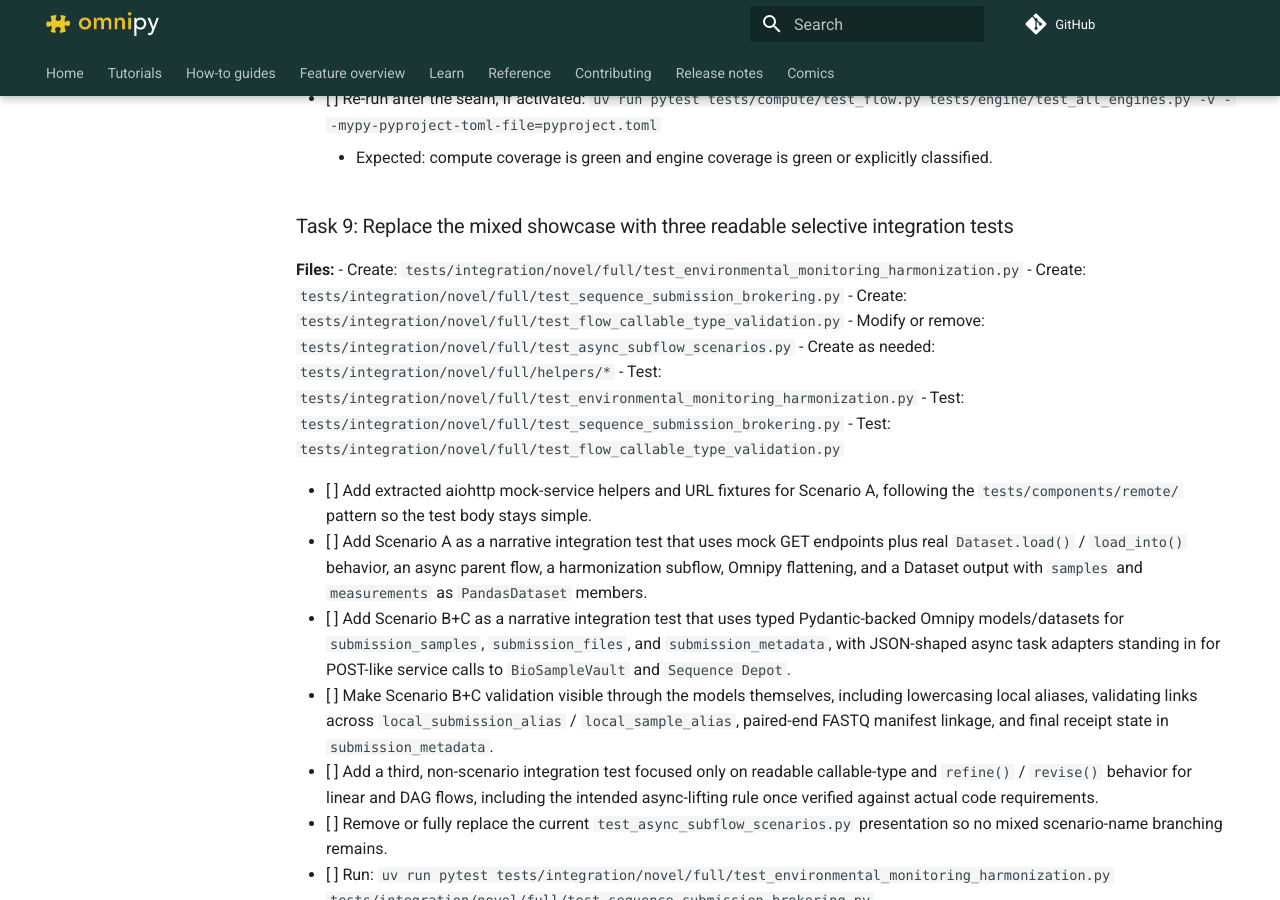
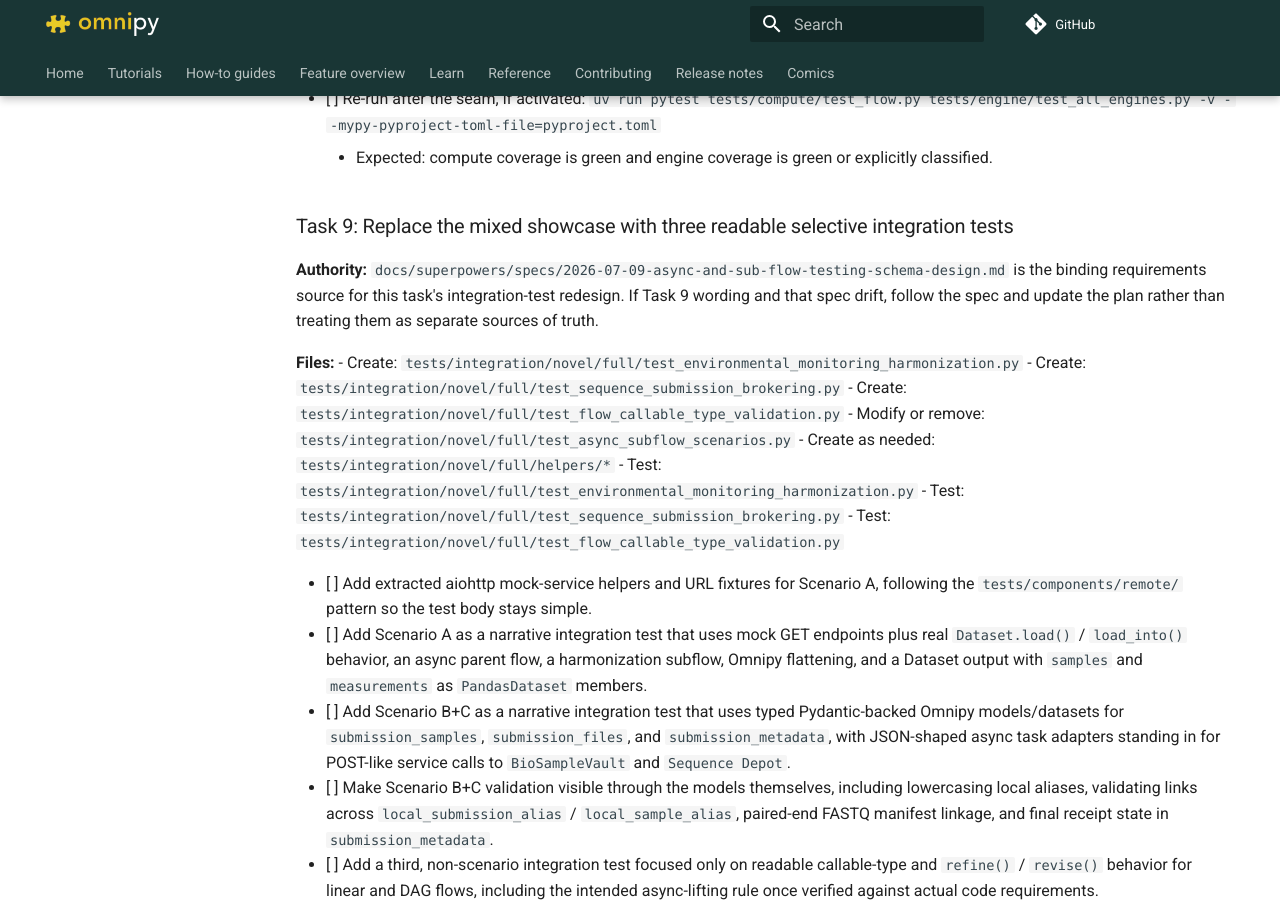
Before and after one commit to fairtracks/omnipy, an MkDocs documentation site: the page built from docs/superpowers/plans/2026-07-10-async-and-sub-flow-testing-plan.md, in a window 1280 px wide and 900 px high, scrolled down 7026 px. Built offline with MkDocs 1.6.1 and Material for MkDocs 9.7.7, drawn with Linux system fonts in a browser that asks for light colours; comment, search, counter and statistics services are not loaded; a style sheet for code colours, icons or effects is not loaded.

Commit message:
docs: bind task 9 to async/subflow spec

```diff
--- a/docs/superpowers/plans/2026-07-10-async-and-sub-flow-testing-plan.md
+++ b/docs/superpowers/plans/2026-07-10-async-and-sub-flow-testing-plan.md
@@ -234,6 +234,8 @@ All test cases in `tests/engine/cases/flows.py` must follow these patterns:
 
 ### Task 9: Replace the mixed showcase with three readable selective integration tests
 
+**Authority:** `docs/superpowers/specs/2026-07-09-async-and-sub-flow-testing-schema-design.md` is the binding requirements source for this task's integration-test redesign. If Task 9 wording and that spec drift, follow the spec and update the plan rather than treating them as separate sources of truth.
+
 **Files:**
 - Create: `tests/integration/novel/full/test_environmental_monitoring_harmonization.py`
 - Create: `tests/integration/novel/full/test_sequence_submission_brokering.py`
```
